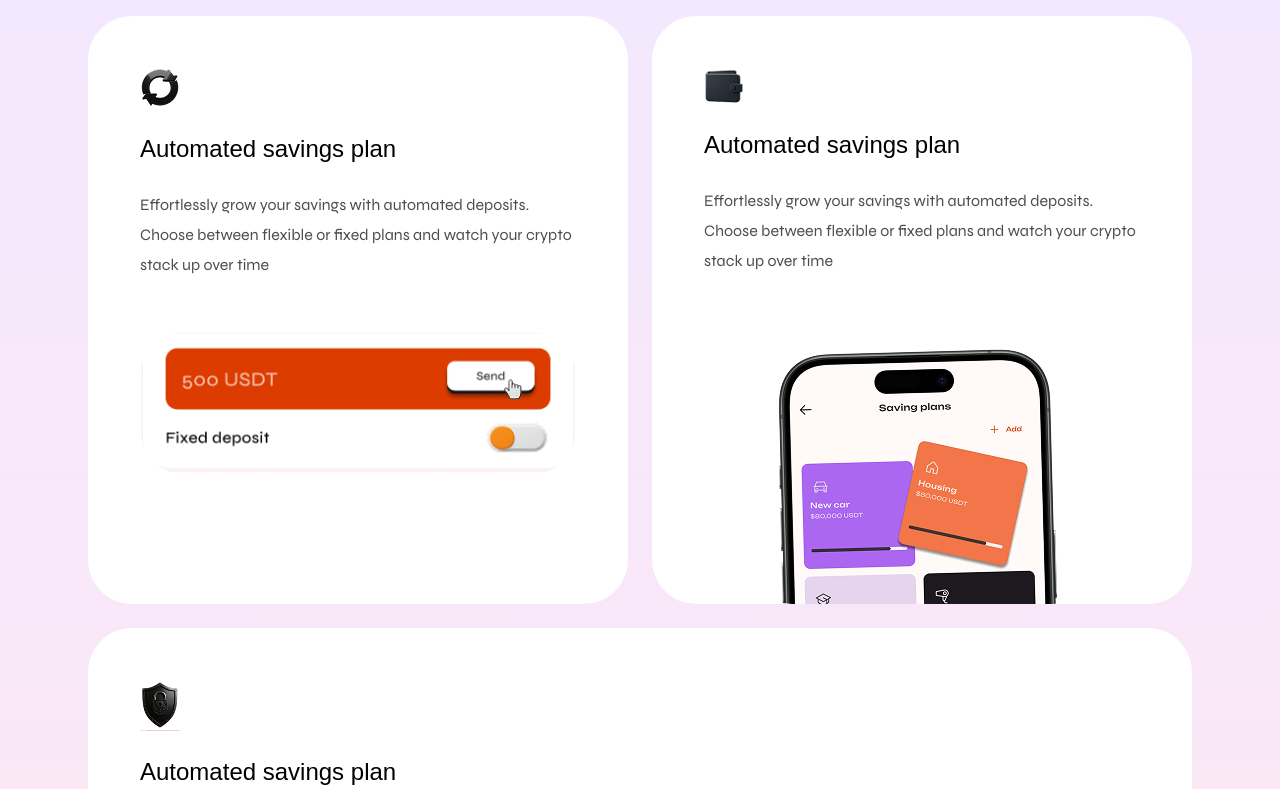
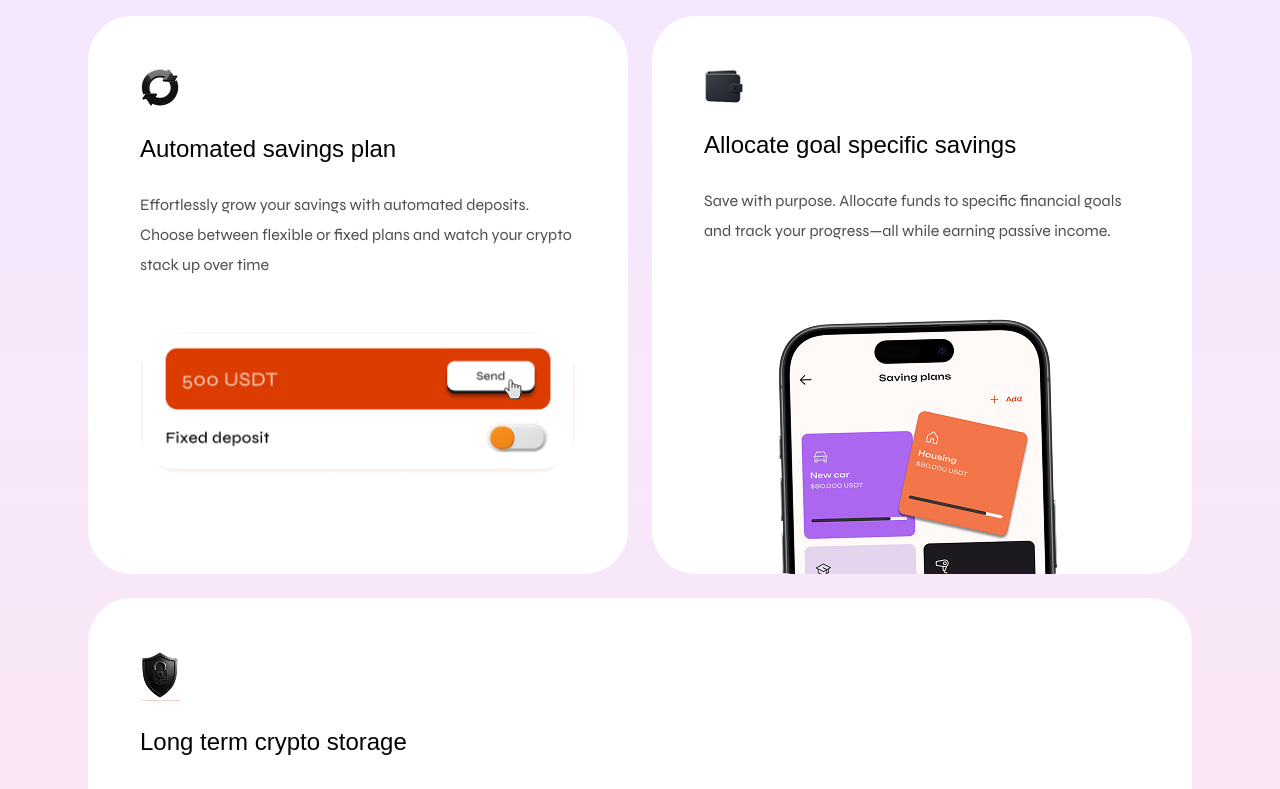
Before and after one commit to PiggyStark/Piggystark-Frontend, a Next.js app: page / in a window 1280 px wide. Shown: the part 920-1709 px from the top of the page. Built offline with nearby package versions, Linux system fonts and the light colour scheme; a web font is replaced by a local one.

Commit message:
updated card title

```diff
--- a/app/components/offer.tsx
+++ b/app/components/offer.tsx
@@ -16,15 +16,15 @@ const cardData: CardProps[] = [
   },
   {
     symbol: "/images/save.png",
-    title: "Automated savings plan",
+    title: "Allocate goal specific savings",
     details:
-      "Effortlessly grow your savings with automated deposits. Choose between flexible or fixed plans and watch your crypto stack up over time",
+      "Save with purpose. Allocate funds to specific financial goals and track your progress—all while earning passive income.",
     img: "/images/phone.png",
     display: "col",
   },
   {
     symbol: "/images/shield.png",
-    title: "Automated savings plan",
+    title: "Long term crypto storage",
     details:
       "Effortlessly grow your savings with automated deposits. Choose between flexible or fixed plans and watch your crypto stack up over time",
     img: "/images/storage.png",
```
